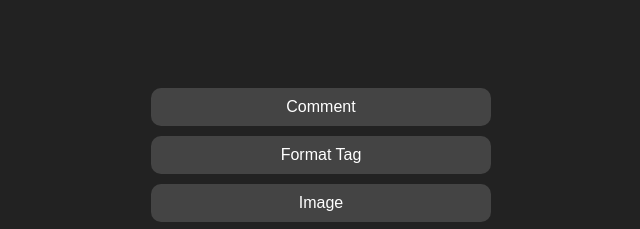
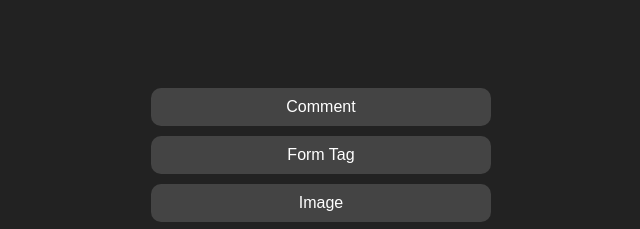
Before and after one commit to bilaljawaid980/HML-TUTORIALS, a plain HTML site: page index.html in a window 1280 px wide. Shown: the top 229 px of the page, 319-959 px from the left. Drawn offline with Linux system fonts and the light colour scheme.

Commit message:
Update index.html

```diff
--- a/index.html
+++ b/index.html
@@ -35,8 +35,8 @@
           url: "/comment",
         },
         {
-          title: "Format Tag",
-          url: "/formattag",
+          title: "Form Tag",
+          url: "/form-tag",
         },
         {
           title: "Image",
```
